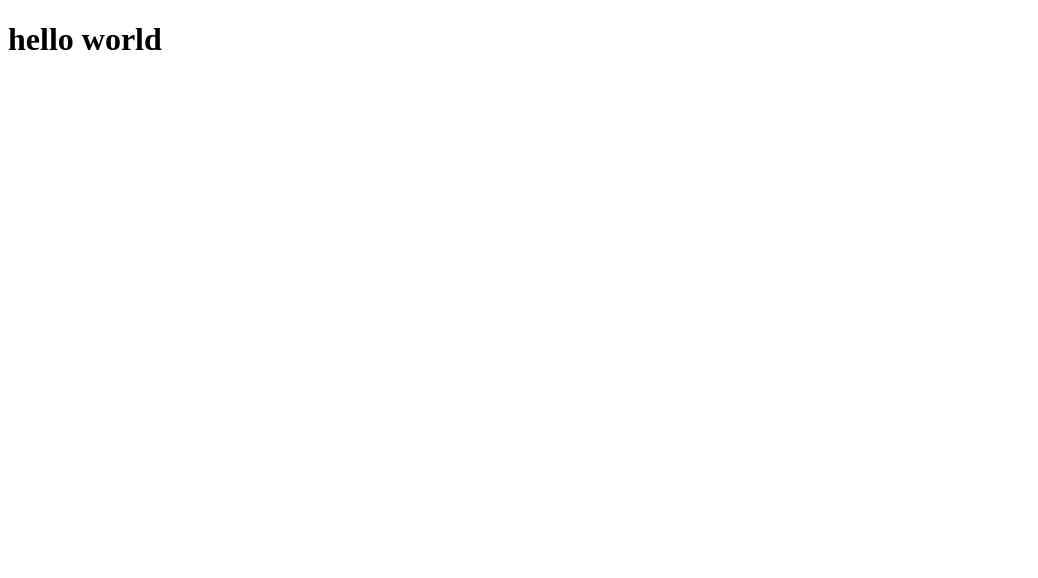
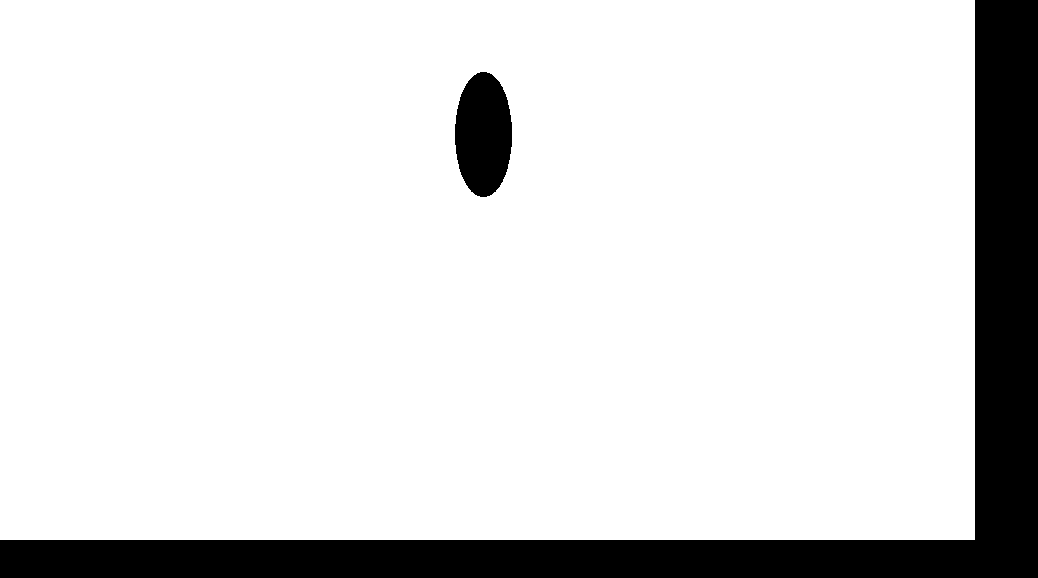
Before and after one commit to Mateusz-Zygadlo/where-is-waldo, a React (Create React App) app in the folder where-is-waldo/: page / in a window 1280 px wide. Shown: the top 578 px of the page, without its empty margins (0-1038 px from the left). Built offline with nearby package versions, Linux system fonts and the light colour scheme.

Commit message:
Adding the possiblity if clicking on the picture and searching for an object

```diff
--- /dev/null
+++ b/where-is-waldo/src/App.css
@@ -0,0 +1,36 @@
+*{
+    padding: 0;
+    margin: 0;
+    box-sizing: border-box;
+}
+body{
+    width: 100vw;
+    height: 100vh;
+}
+.bg{
+    width: 100vw;
+    height: 100vh;
+    background-color: black;
+}
+.responsive {
+    max-width: 100%;
+    height: auto;
+}
+.winner{
+    width: 500px;
+    height: 250px;
+    background-color: black;
+    color: white;
+    font-size: 60px;
+    display: flex;
+    justify-content: center;
+    align-items: center;
+}
+.winnerBackground{
+    width: 100vw;
+    height: 100vh;
+    background-color: pink;
+    display: flex;
+    justify-content: center;
+    align-items: center;
+}
--- a/where-is-waldo/src/App.js
+++ b/where-is-waldo/src/App.js
@@ -1,3 +1,6 @@
+import React, { useState } from 'react';
+import Waldo from './waldo.png';
+import './App.css';
 import { initializeApp } from 'firebase/app';
 import { getFirestore } from 'firebase/firestore'
 
@@ -13,9 +16,33 @@ const firebaseApp = initializeApp({
 const db = getFirestore(firebaseApp);
 
 const App = () => {
+  const [winner, setWinner] = useState(false);
+
+  const findWaldo = (x, y) => {
+    if(x > 450 && x < 510){
+      if(y > 70 && y < 200){
+        setWinner(true)
+
+        return;
+      }
+    }
+
+    return 'missed';
+  }
+
+  const finalFunction = (e) => {
+    if(findWaldo(e.clientX, e.clientY) == 'missed'){
+      console.log(true);
+    }
+  }
+
   return(
-    <div>
-      <h1>hello world</h1>
+    <div className={winner ? 'winnerBackground' : null}>
+      {winner ? <div className="winner">You are winner</div> :
+        <div className="bg" onClick={(e)=>{finalFunction(e)}}>
+          <img src={Waldo} alt="Nature" className="responsive" />
+        </div>
+      }
     </div>
   )
 }
```
Also changed, not shown: where-is-waldo/src/waldo.png (added).
